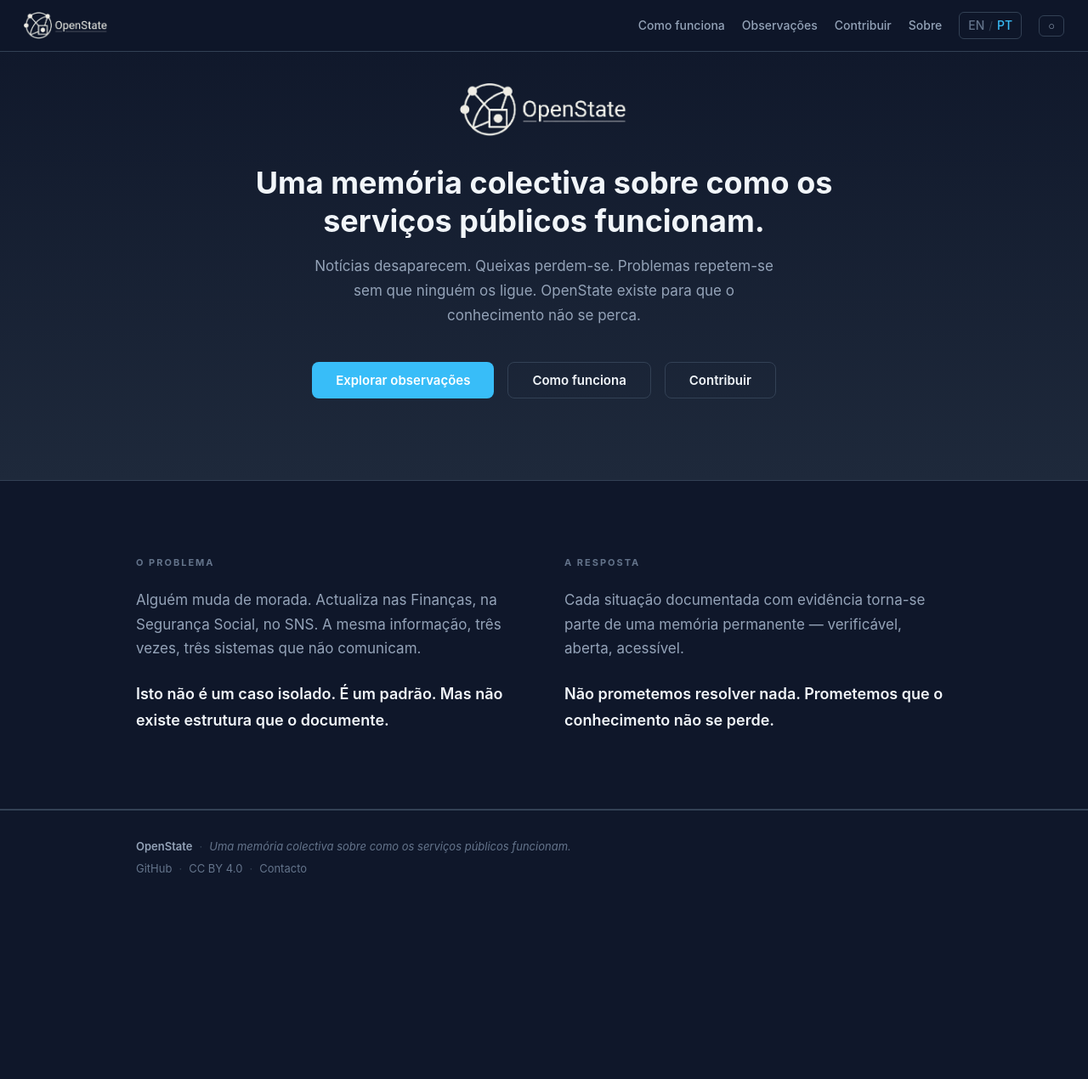
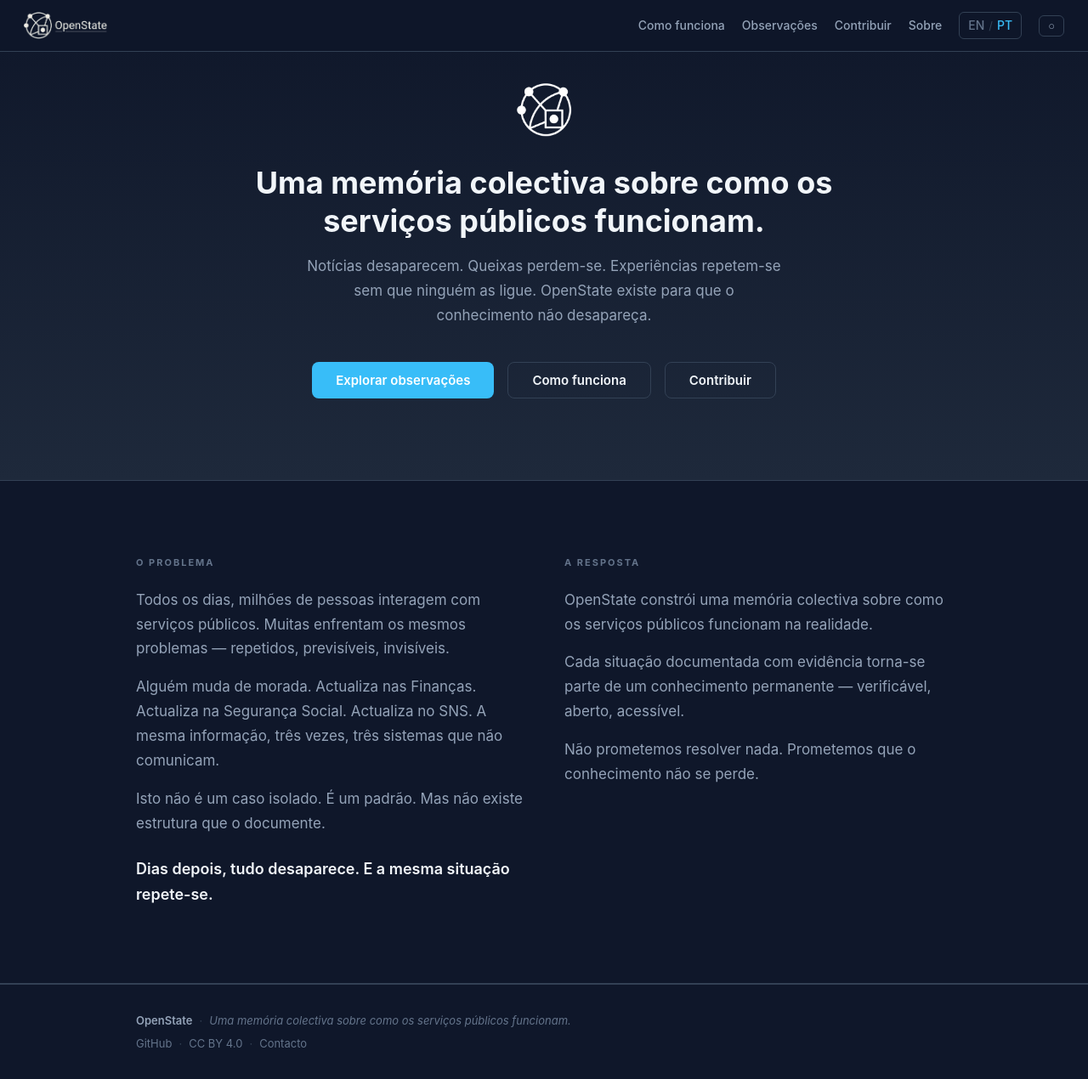
Before and after one commit to andreclemente/openstate, a Jekyll site: the page built from docs/index.md, in a window 1280 px wide and 1270 px high. Shown: the whole window at 85% size. Built offline with Jekyll 4.4.1, drawn with Linux system fonts in a browser that asks for light colours.

Commit message:
fix: landing hero uses logo-dark (icon), header uses wordmark, restore 2-col text

```diff
--- a/docs/index.md
+++ b/docs/index.md
@@ -9,9 +9,9 @@ description: Uma memória colectiva sobre como os serviços públicos funcionam
 <!-- HERO -->
 <div class="os-hero">
   <div class="os-hero-inner">
-    <img src="/assets/logo-wordmark-dark.webp" alt="OpenState" class="os-hero-logo">
+    <img src="/assets/logo-dark.webp" alt="OpenState" class="os-hero-logo">
     <h1 class="os-hero-title">Uma memória colectiva sobre como os serviços públicos funcionam.</h1>
-    <p class="os-hero-sub">Notícias desaparecem. Queixas perdem-se. Problemas repetem-se sem que ninguém os ligue. OpenState existe para que o conhecimento não se perca.</p>
+    <p class="os-hero-sub">Notícias desaparecem. Queixas perdem-se. Experiências repetem-se sem que ninguém as ligue. OpenState existe para que o conhecimento não desapareça.</p>
     <div class="os-hero-links">
       <a href="/pt/observations" class="os-btn os-btn-primary">Explorar observações</a>
       <a href="/pt/how-it-works" class="os-btn os-btn-outline">Como funciona</a>
@@ -25,13 +25,16 @@ description: Uma memória colectiva sobre como os serviços públicos funcionam
   <div class="os-two-col-grid">
     <div class="os-two-col-col">
       <h2 class="os-section-label">O problema</h2>
-      <p class="os-section-intro">Alguém muda de morada. Actualiza nas Finanças, na Segurança Social, no SNS. A mesma informação, três vezes, três sistemas que não comunicam.</p>
-      <p class="os-section-intro os-section-intro-strong">Isto não é um caso isolado. É um padrão. Mas não existe estrutura que o documente.</p>
+      <p class="os-section-intro">Todos os dias, milhões de pessoas interagem com serviços públicos. Muitas enfrentam os mesmos problemas — repetidos, previsíveis, invisíveis.</p>
+      <p class="os-section-intro">Alguém muda de morada. Actualiza nas Finanças. Actualiza na Segurança Social. Actualiza no SNS. A mesma informação, três vezes, três sistemas que não comunicam.</p>
+      <p class="os-section-intro">Isto não é um caso isolado. É um padrão. Mas não existe estrutura que o documente.</p>
+      <p class="os-section-intro os-section-intro-strong">Dias depois, tudo desaparece. E a mesma situação repete-se.</p>
     </div>
     <div class="os-two-col-col">
       <h2 class="os-section-label">A resposta</h2>
-      <p class="os-section-intro">Cada situação documentada com evidência torna-se parte de uma memória permanente — verificável, aberta, acessível.</p>
-      <p class="os-section-intro os-section-intro-strong">Não prometemos resolver nada. Prometemos que o conhecimento não se perde.</p>
+      <p class="os-section-intro">OpenState constrói uma memória colectiva sobre como os serviços públicos funcionam na realidade.</p>
+      <p class="os-section-intro">Cada situação documentada com evidência torna-se parte de um conhecimento permanente — verificável, aberto, acessível.</p>
+      <p class="os-section-intro">Não prometemos resolver nada. Prometemos que o conhecimento não se perde.</p>
     </div>
   </div>
 </div>
```
Also changed, not shown: docs/en/index.md (+9 -6 lines).
